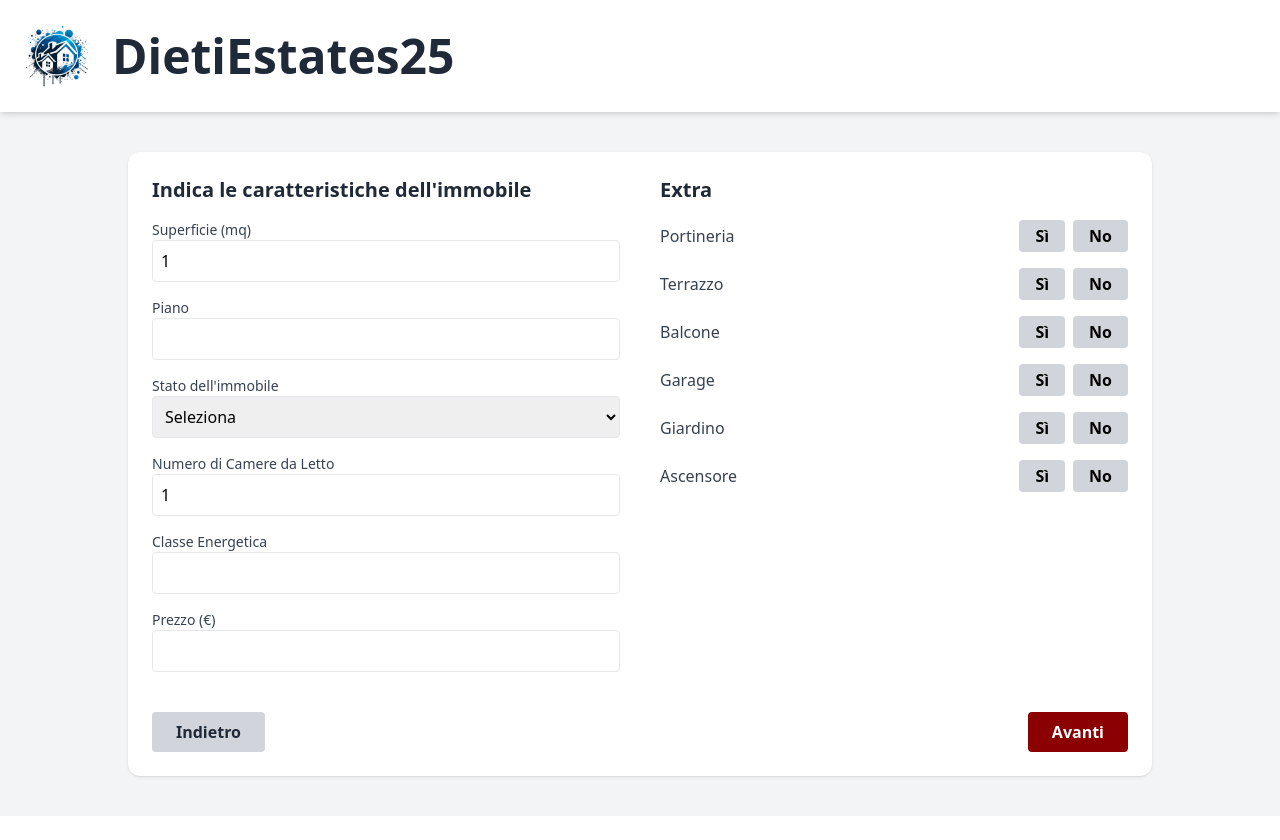
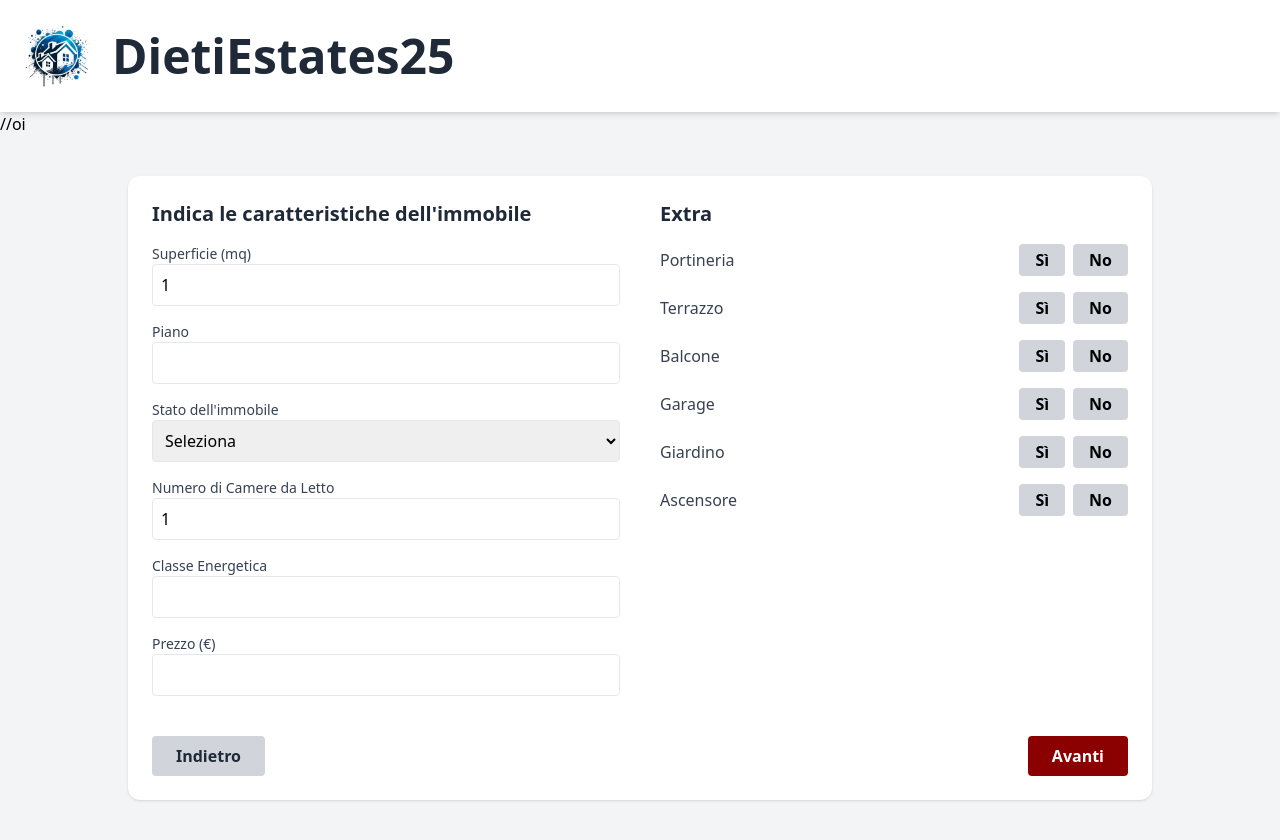
Before and after one commit to Sh3g0/ProgettoIngegneriaSW-, a Next.js app: page /caricaImmobile3 in a window 1280 px wide. Before the commit the page ends 816 px from the top, so only its background shows below. Built offline with nearby package versions, Linux system fonts and the light colour scheme.

Commit message:
Prima commit

```diff
--- a/src/app/caricaImmobile3/page.tsx
+++ b/src/app/caricaImmobile3/page.tsx
@@ -5,7 +5,7 @@ export default function CaricaImmobile3() {
   return (
     <div className="min-h-screen bg-gray-100">
       <Header />
-
+      //oi
       <main className="py-10 px-4 sm:px-6 lg:px-8">
         <div className="max-w-6xl mx-auto">
           <DettagliImmobile2 />
```
Also changed, not shown: src/app/homeAgente/page.tsx (line endings or trailing spaces).
